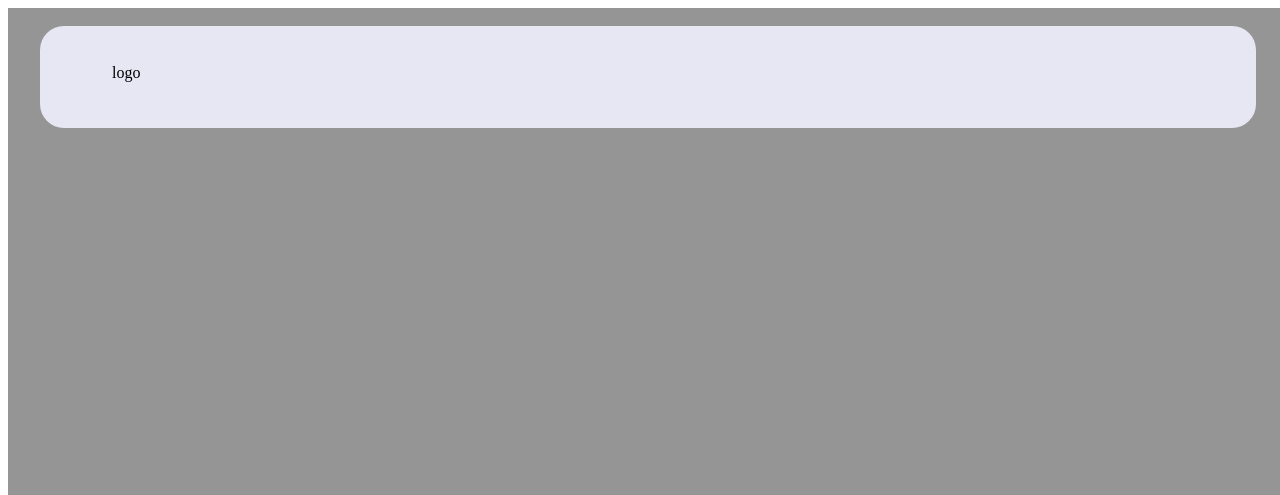
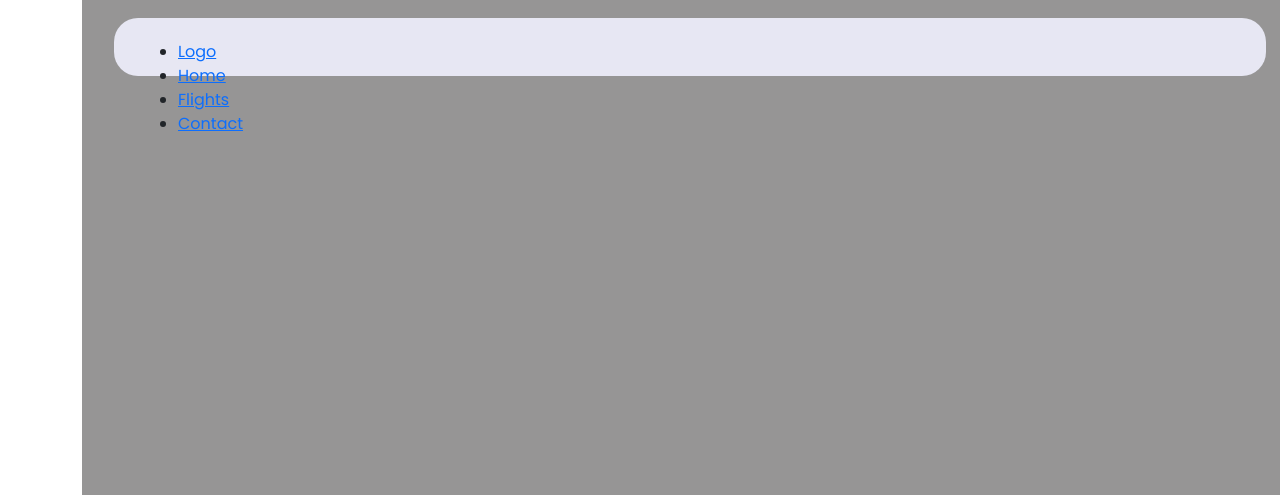
Before and after one commit to GwizzK017/Red-Planet-Ventures, a plain HTML site: page index.html in a window 1280 px wide. Shown: the top 495 px of the page. Drawn offline with nearby package versions, Linux system fonts and the light colour scheme; a web font is replaced by a local one.

Commit message:
New Updat. added bootstrap link and did a few flexboxes

```diff
--- a/css/styles.css
+++ b/css/styles.css
@@ -1,25 +1,44 @@
 @font-face {
-    font-family: "Porter Sans Block";
-    src: url(..assets/fonts/porter-sans-inline-block-webfont);
+    font-family: 'PorterSans';
+    src: url(../assets/fonts/porter_sans_block/porter_sans_block/porter-sans-inline-block-webfont.woff);
+  }
+
+
+body{
+    font-family: 'Poppins';
+    margin: 0;
+
 }
 
-body{
-    font-family: "Raleway";
-    src: url(..assets/fonts/Raleway);
+header{
+    height: 100vh;
 }
 
-.localFont {
+h1{
     font-family: "Porter Sans Block";
     font-size: 20px;
     color: rgb(204, 46, 46);
     margin-top: 500px;
 }
 
+.na-a{
+    display: flex;
+    justify-content: flex-start;
+    flex-direction: row;
+
+}
+
+.container{
+    display: flex;
+    /* justify-content: baseline; */
+}
+
 .heroImg{
     height: 720px;
     width: 100%;
     background-color: rgb(150, 149, 149);
-    display: block;
+    /* display: flex; */
+     flex-direction: column;
     position: fixed;
 }
 
@@ -29,9 +48,17 @@ body{
     width: 90%;
     top: 2.5%;
     left: 2.5%;
-    /* margin: -128px -138.5px; half of the size in Google Chrome */
+    display: flex;
+    justify-content: baseline;
     background: #f0f0fd;
     background: rgba(240,240,253,0.90);
     padding: 22px 32px;
     border-radius: 24px 24px 24px 24px;
 }
+
+.img1{
+   margin-top: 90%;
+    height: 609px;
+    width: 649px;
+    background: rgba(240,240,253,0.90);
+}
--- a/index.html
+++ b/index.html
@@ -9,17 +9,33 @@
 
     <title>Red Planet Ventures - Home Page</title>
 
+     <link href="https://cdn.jsdelivr.net/npm/bootstrap@5.0.2/dist/css/bootstrap.min.css" rel="stylesheet" integrity="sha384-EVSTQN3/azprG1Anm3QDgpJLIm9Nao0Yz1ztcQTwFspd3yD65VohhpuuCOmLASjC" crossorigin="anonymous">
+
+
     <link rel="stylesheet" href="css/styles.css">
+
+    <link rel="preconnect" href="https://fonts.googleapis.com">
+    <link rel="preconnect" href="https://fonts.gstatic.com" crossorigin>
+    <link href="https://fonts.googleapis.com/css2?family=Poppins:ital,wght@0,100;0,200;0,300;0,400;0,500;0,600;0,700;0,800;0,900;1,100;1,200;1,300;1,400;1,500;1,600;1,700;1,800;1,900&display=swap" rel="stylesheet">
+
+
+
 </head>
 <body>
 
-    <section>
+    <header class="container">
         <nav>
             <div class="heroImg">
 
            <div class="navBar">
             <ul>
-                logo
+        <li class="na-li"><a class="na-a" href="Logo">Logo</a></li>
+        <li class="na-li"><a class="na-a" href="#home"> Home</a></li>
+        <li class="na-li"><a class="na-a" href="Flights">Flights</a></li>
+        <li class="na-li"><a class="na-a" href="Contact">Contact</a></li>
+
+
+
             </ul>
 
             </div>
@@ -30,7 +46,17 @@
 
 
 
-    </section>
+    </header>
+
+<section>
+
+    <div class="img1">
+
+    </div>
+
+
+</section>
+
 
 </body>
 </html>
```
